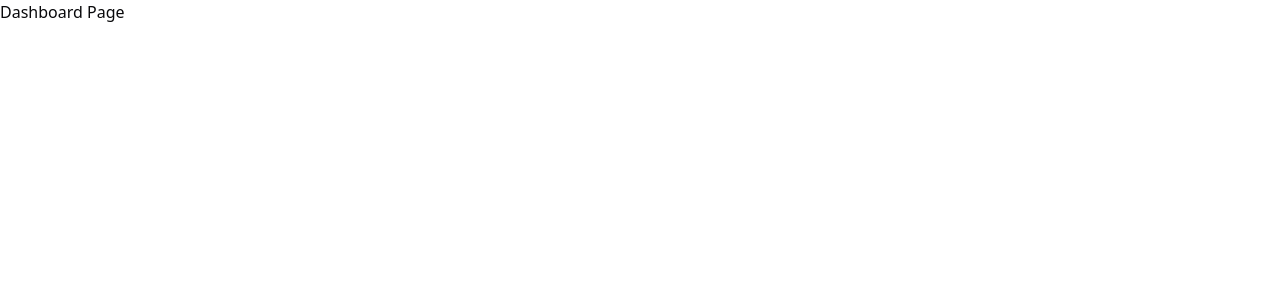
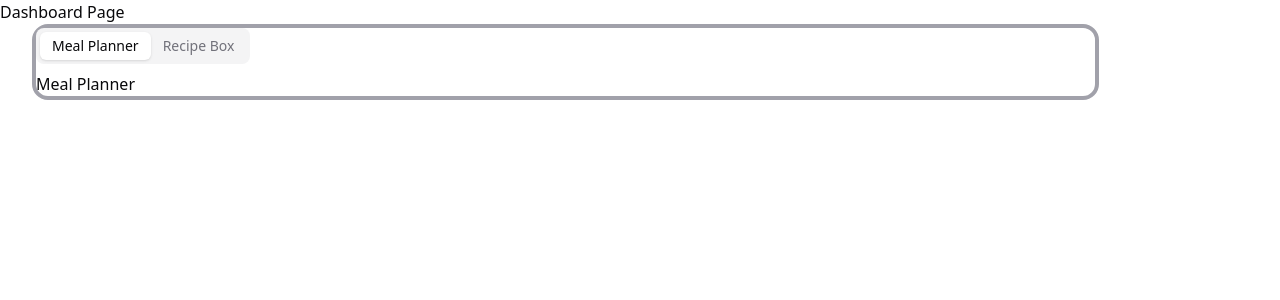
Before and after one commit to grognak/mealplanner, a Next.js app: page /dashboard in a window 1280 px wide. Shown: the top 300 px of the page. Built offline with nearby package versions, Linux system fonts and the light colour scheme; no server answers; sample sign-in values are in the browser's storage.

Commit message:
feat: add tabs to dashboard

```diff
--- a/app/dashboard/page.tsx
+++ b/app/dashboard/page.tsx
@@ -2,6 +2,7 @@
 
 import { useSession } from "next-auth/react";
 import { redirect } from "next/navigation";
+import { Tabs, TabsContent, TabsList, TabsTrigger } from "@/components/ui/tabs";
 
 export default function DashboardPage() {
   const { data: session } = useSession();
@@ -11,6 +12,17 @@ export default function DashboardPage() {
   return (
     <div>
       <p>Dashboard Page</p>
+      <Tabs
+        defaultValue="planner"
+        className="w-5/6 h-5/6 mx-8 border-4 border-zinc-400 rounded-2xl"
+      >
+        <TabsList>
+          <TabsTrigger value="planner">Meal Planner</TabsTrigger>
+          <TabsTrigger value="recipes">Recipe Box</TabsTrigger>
+        </TabsList>
+        <TabsContent value="planner">Meal Planner</TabsContent>
+        <TabsContent value="recipes">Recipe Box</TabsContent>
+      </Tabs>
     </div>
   );
 }
```
